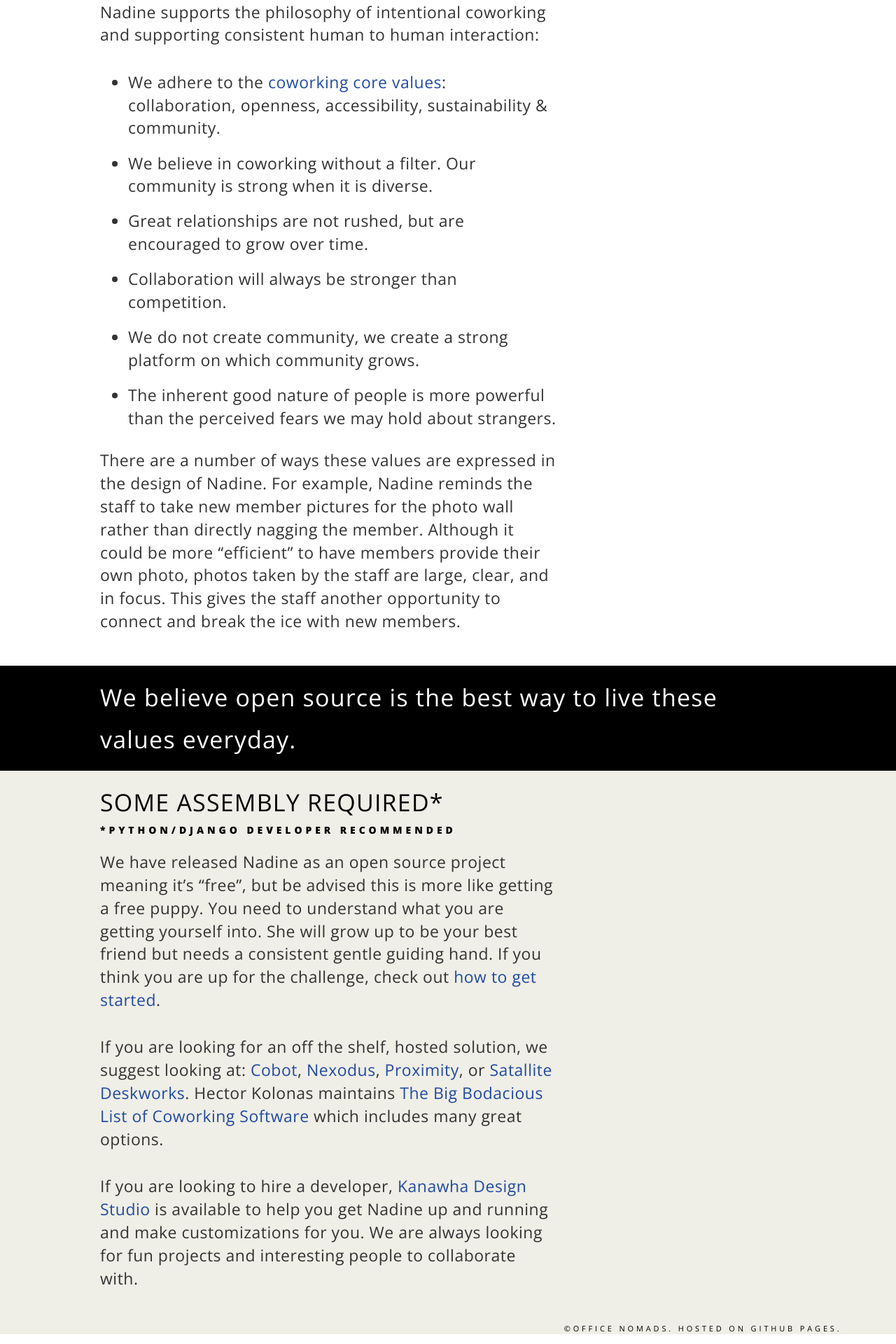
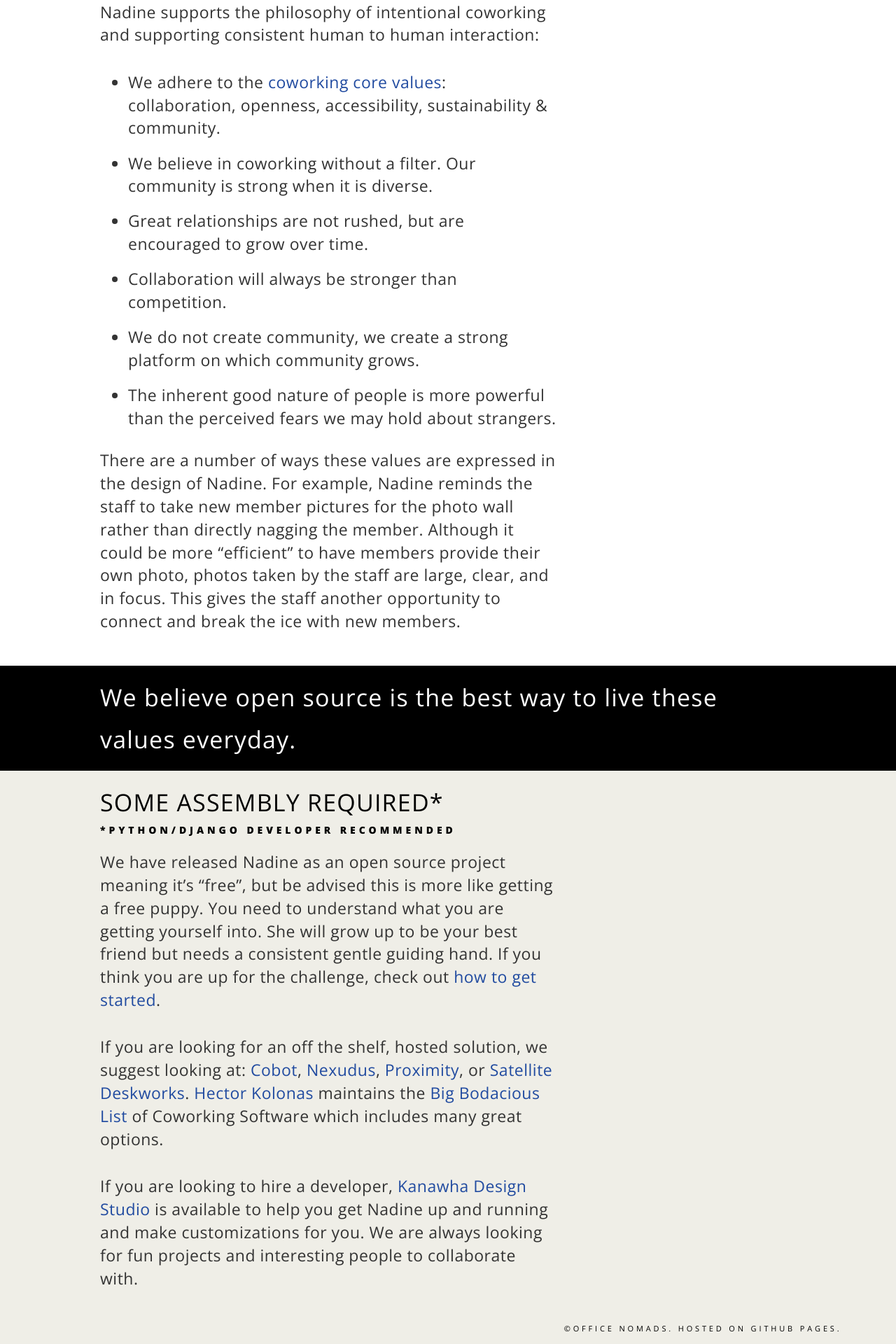
Before and after one commit to nadineproject/nadineproject.github.io, a Jekyll site: the page built from story.html, in a window 1280 px wide. Shown: the part 841-2761 px from the top of the page at 70% size. Built offline with Jekyll 4.4.1, drawn with Linux system fonts in a browser that asks for light colours.

```diff
--- a/css/nadine.css
+++ b/css/nadine.css
@@ -92,6 +92,7 @@ h1, .h1, h2, .h2, h3, .h3 {
 
 #footer {
 	background-color: #efeee7;
+	padding-bottom: 1em;
 }
 
 #footer h3 {
--- a/story.html
+++ b/story.html
@@ -73,11 +73,12 @@ layout: base
       <p>
         If you are looking for an off the shelf, hosted solution, we suggest
         looking at: <a href="https://cobot.me/">Cobot</a>,
-        <a href="https://www.nexudus.com/" target="_blank">Nexodus</a>,
+        <a href="https://www.nexudus.com/" target="_blank">Nexudus</a>,
         <a href="https://www.proximity.space/" target="_blank">Proximity</a>, or
-        <a href="https://satellitedeskworks.com/" target="_blank">Satallite Deskworks</a>.
-        Hector Kolonas maintains <a href="https://inztinkt.com/big-bodacious-list-of-coworking-software/" target="_blank">
-        The Big Bodacious List of Coworking Software</a> which includes many great options.
+        <a href="https://satellitedeskworks.com/" target="_blank">Satellite Deskworks</a>.
+        <a href="http://Kolonas.com" target="_blank">Hector Kolonas</a> maintains the
+        <a href="https://inztinkt.com/big-bodacious-list-of-coworking-software/" target="_blank">
+        Big Bodacious List</a> of Coworking Software which includes many great options.
       </p>
       <p>
         If you are looking to hire a developer,
```
